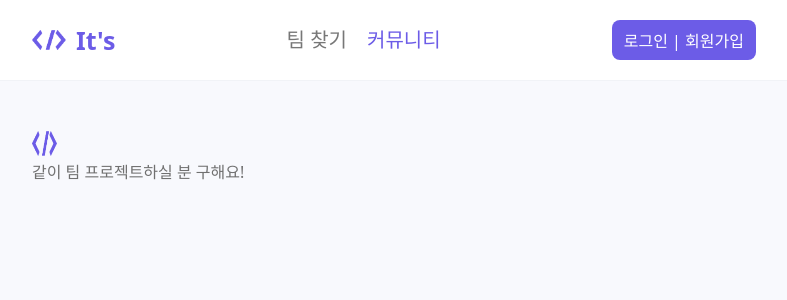
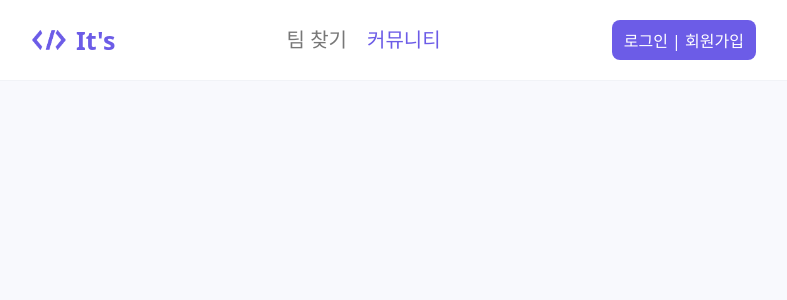
Before and after one commit to 17s-of-Tears/ITS_FE, a React (Create React App) app: page /post in a window 1280 px wide. Shown: the top 300 px of the page, without its empty margins (246-1033 px from the left). Built offline with nearby package versions, Linux system fonts and the light colour scheme.

Commit message:
제봉팍 도움

```diff
--- a/src/pages/Post/PostPage.jsx
+++ b/src/pages/Post/PostPage.jsx
@@ -3,10 +3,7 @@ import { MainContainer } from './styles'
 
 const PostPage = () =>
     <MainContainer>
-        <div>
-            <img className='post__back'src="images/logo.png" />
-            <p>같이 팀 프로젝트하실 분 구해요!</p>
-        </div>
+
     </MainContainer>
 
 
```
